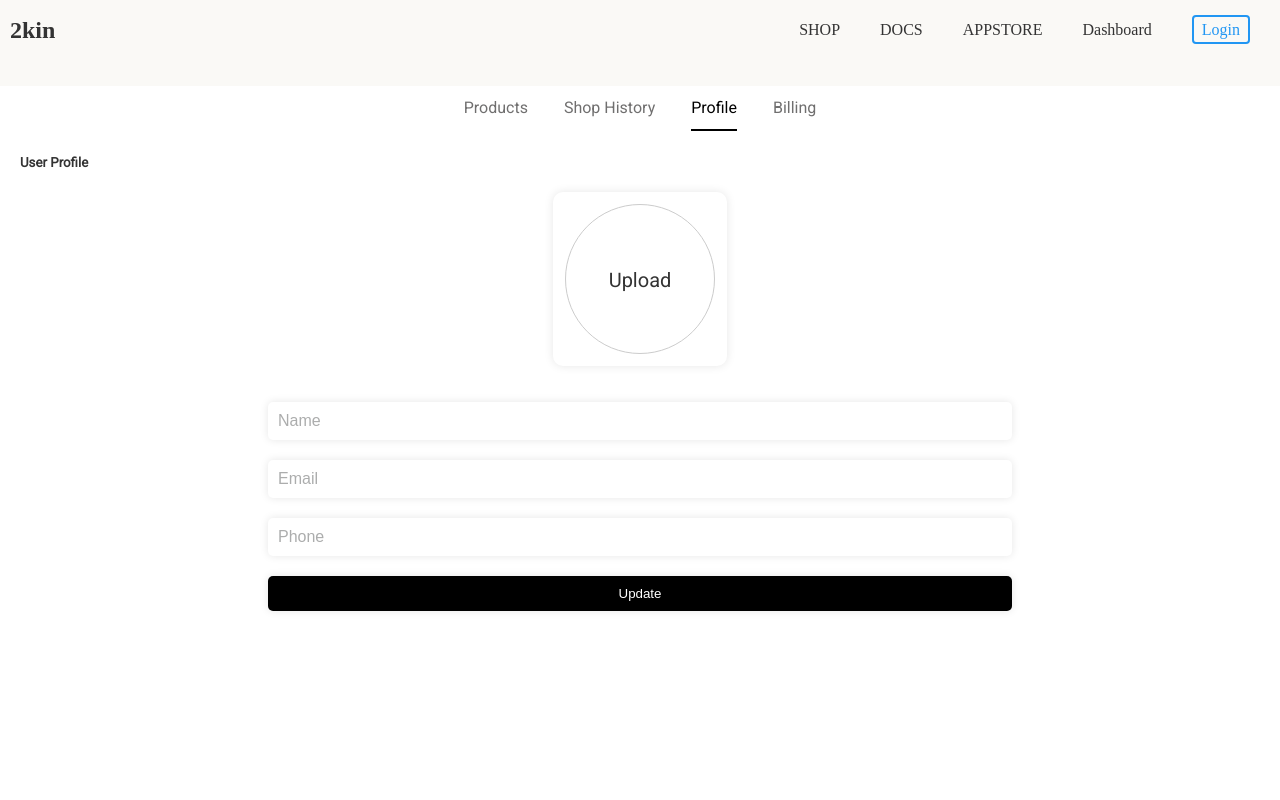
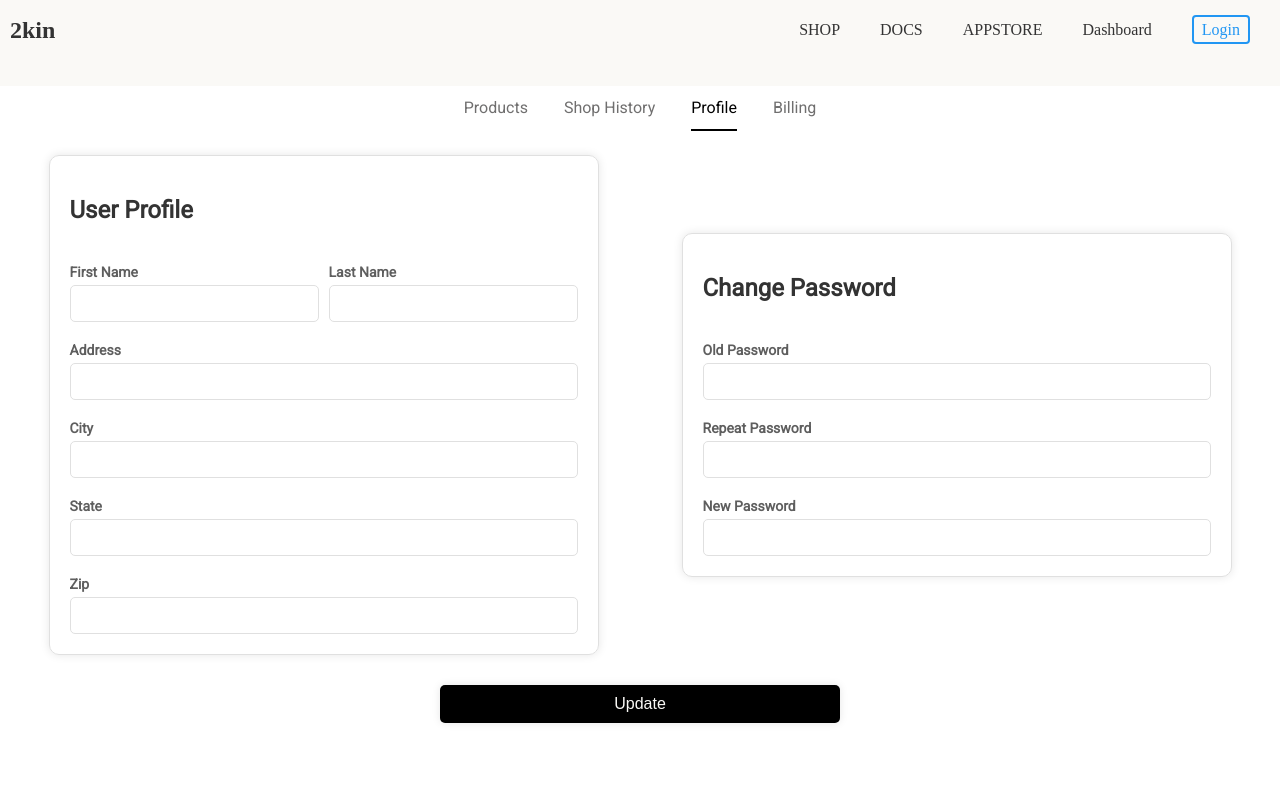
Before and after one commit to SirSicard/2KIN-Onboarding, a React (Vite) app in the folder client/: page /user/profile in a window 1280 px wide. Shown: the top 800 px of the page. Built offline with nearby package versions, Linux system fonts and the light colour scheme.

Commit message:
fixed user profile page form design and style

```diff
--- a/client/src/pages/dashboard/UserProfile.jsx
+++ b/client/src/pages/dashboard/UserProfile.jsx
@@ -1,8 +1,9 @@
-import React, { useState } from 'react'
+import React, { useState } from 'react';
 import '../../styles/userProfile.css';
 export default function UserProfile() {
   const [imagePreview, setImagePreview] = useState('');
 
+  // Function to handle image change
   const handleImageChange = (e) => {
     const file = e.target.files[0];
     const reader = new FileReader();
@@ -14,10 +15,9 @@ export default function UserProfile() {
   return (
     <div>
       <div className="container-lg">
-        <h5 className="card-title">User Profile</h5>
         <div className="row">
-          <div className="col-lg-3">
-            <div className="card-body">
+          {/* <div className="col-lg-3"> */}
+          {/* <div className="card-body">
               <div>
                 <input
                   type="file"
@@ -41,17 +41,76 @@ export default function UserProfile() {
                   </div>
                 </label>
               </div>
+            </div>*/}
+          {/* </div> */}
+          <div className="billing-form-group-info">
+            <form>
+              <h2>User Profile</h2>
+              <div className="billing-form-group-1">
+                <div className="billing-form-group">
+                  <label htmlFor="firstName">First Name</label>
+                  <input type="text" id="name" name="firstName" required />
+                </div>
+                <div className="billing-form-group">
+                  <label htmlFor="lastName">Last Name</label>
+                  <input type="text" id="name" name="lastName" required />
                 </div>
               </div>
+              <div className="billing-form-group">
+                <label htmlFor="address">Address</label>
+                <input type="text" id="address" name="address" required />
+              </div>
+              <div className="billing-form-group">
+                <label htmlFor="city">City</label>
+                <input type="text" id="city" name="city" required />
+              </div>
+              <div className="billing-form-group">
+                <label htmlFor="state">State</label>
+                <input type="text" id="state" name="state" required />
+              </div>
+              <div className="billing-form-group">
+                <label htmlFor="zip">Zip</label>
+                <input type="text" id="zip" name="zip" required />
+              </div>
+            </form>
+          </div>
+          <div className="billing-form-group-pass">
             <form>
-            <input type="text" className="form-control" placeholder="Name" />
-            <input type="text" className="form-control" placeholder="Email" />
-            <input type="text" className="form-control" placeholder="Phone" />
-
+              <h2>Change Password</h2>
+              <div className="billing-form-group">
+                <label htmlFor="oldPassword">Old Password</label>
+                <input
+                  type="oldPassword"
+                  id="oldPassword"
+                  name="oldPassword"
+                  required
+                />
+              </div>
+              <div className="billing-form-group">
+                <label htmlFor="newPassword">Repeat Password</label>
+                <input
+                  type="password"
+                  id="password"
+                  name="newPassword"
+                  required
+                />
+              </div>
+              <div className="billing-form-group">
+                <label htmlFor="newPassword">New Password</label>
+                <input
+                  type="password"
+                  id="password"
+                  name="newPassword"
+                  required
+                />
+              </div>
+            </form>
+          </div>
+        </div>
+        <div className="update-btn">
         <button type="submit" className="btn btn-primary">
           Update
           </button>
-          </form>
           </div>
       </div>
     </div>
--- a/client/src/styles/billingPage.css
+++ b/client/src/styles/billingPage.css
@@ -1,5 +1,5 @@
 
-/* primary and secondary color */
+
 :root {
   --primary-color: #00897B;
   --secondary-color:  #333333;
--- a/client/src/styles/userProfile.css
+++ b/client/src/styles/userProfile.css
@@ -1,25 +1,55 @@
 
+:root {
+  --primary-color: #00897B;
+  --secondary-color:  #333333;
+  --tertiary-color: #FAF9F6;
+  --quaternary-color:  #FF7043;
+  --soft-gray-color:  #E0E0E0;
 
+}
 .container-lg{
     font-family: 'Roboto', sans-serif;
     width: 100%;
     height: 100vh;
-    background-color: hsl(0, 0%, 100%);
-    display: block;
+}
+
+
+.col-lg-3{
+    max-width: 400px;
+    cursor: pointer;
 }
 
 .row{
     display: flex;
-    flex-direction: column;
-    justify-content: center;
+    flex-direction: row;
+    justify-content: space-around;
     align-items: center;
     padding: 0;
     gap: 26px;
+
 }
 
-.col-lg-3{
-    max-width: 400px;
-    cursor: pointer;
+.billing-form-group-info,
+.billing-form-group-pass{
+    width: 100%;
+    max-width: 550px;
+    display: flex;
+    flex-direction: column;
+    gap: 20px;
+    margin-bottom: 20px;
+
+}
+
+.billing-form-group-info form,
+.billing-form-group-pass form{
+
+    box-shadow: 0 0 10px 0 rgba(0, 0, 0, 0.1);
+    padding: 20px;
+    border: 1px solid var(--soft-gray-color);
+    border-radius: 10px;
+    display: flex;
+    flex-direction: column;
+    gap: 20px;
 }
 
 
@@ -47,31 +77,39 @@
     box-shadow: 0 0 8px 0 rgba(0, 0, 0, 0.3);
 }
 
+.update-btn{
+    width: 100%;
+  display: flex;
+    align-items: center;
+    justify-content: center;
+}
 .btn{
     width: 100%;
+    max-width: 400px;
     padding: 10px;
     margin: 10px 0;
+    font-size: 16px;
     border: none;
     box-shadow: 0 0 8px 0 rgba(0, 0, 0, 0.1);
     border-radius: 5px;
     background-color: #000;
-    color: #fff;
+    color: var(--tertiary-color);
     cursor: pointer;
 }
 
 .btn:hover{
-    background-color: #ffffff;
+    background-color: var(--tertiary-color);
     color: #000;
-    border: 1px solid #b6b6b6;
+    border: 1px solid var(--soft-gray-color);
 }
 
-
+/* image */
 .image-cover{
     width: 150px;
     height: 150px;
     border-radius: 50%;
     overflow: hidden;
-    border: 1px solid #ccc;
+    border: 1px solid var(--soft-gray-color);
     cursor: pointer;
 
 
```
Lines whose indentation alone changed are shown as unchanged.
